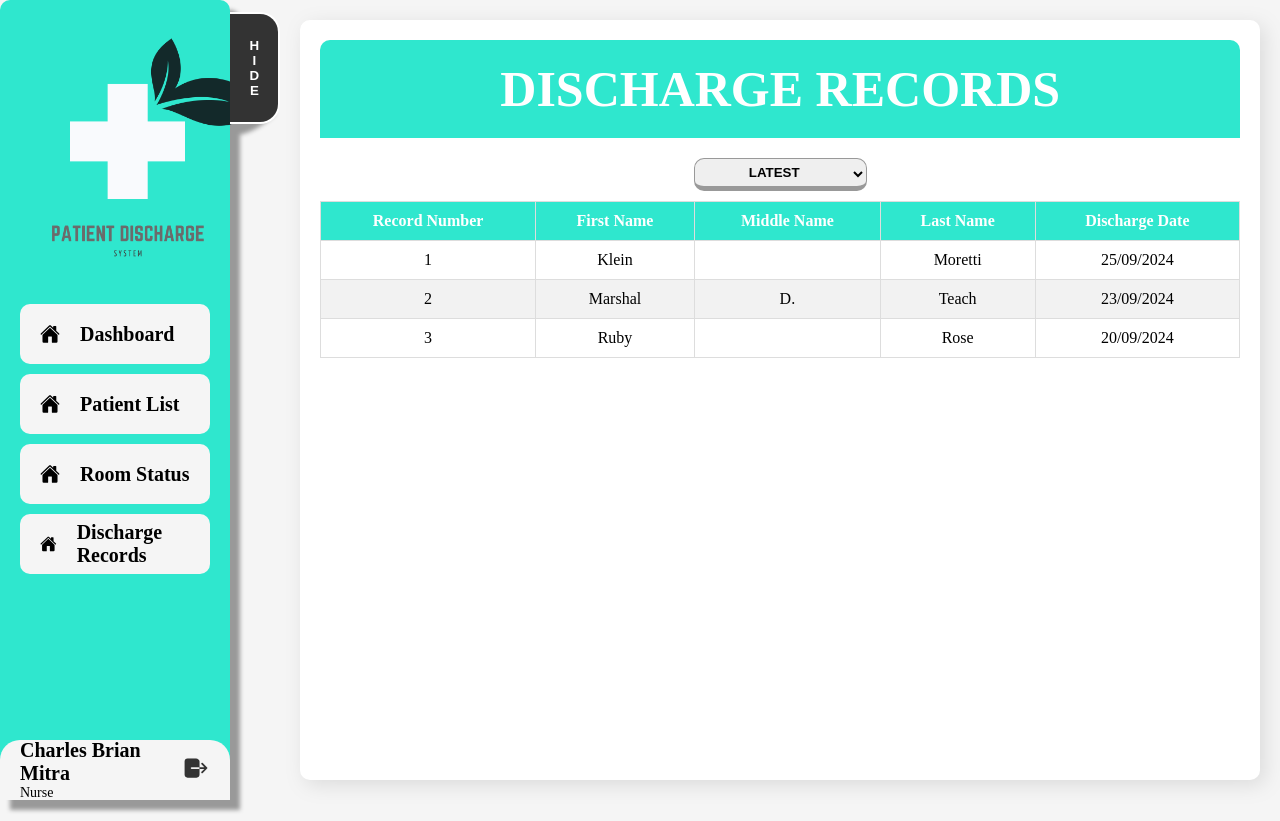
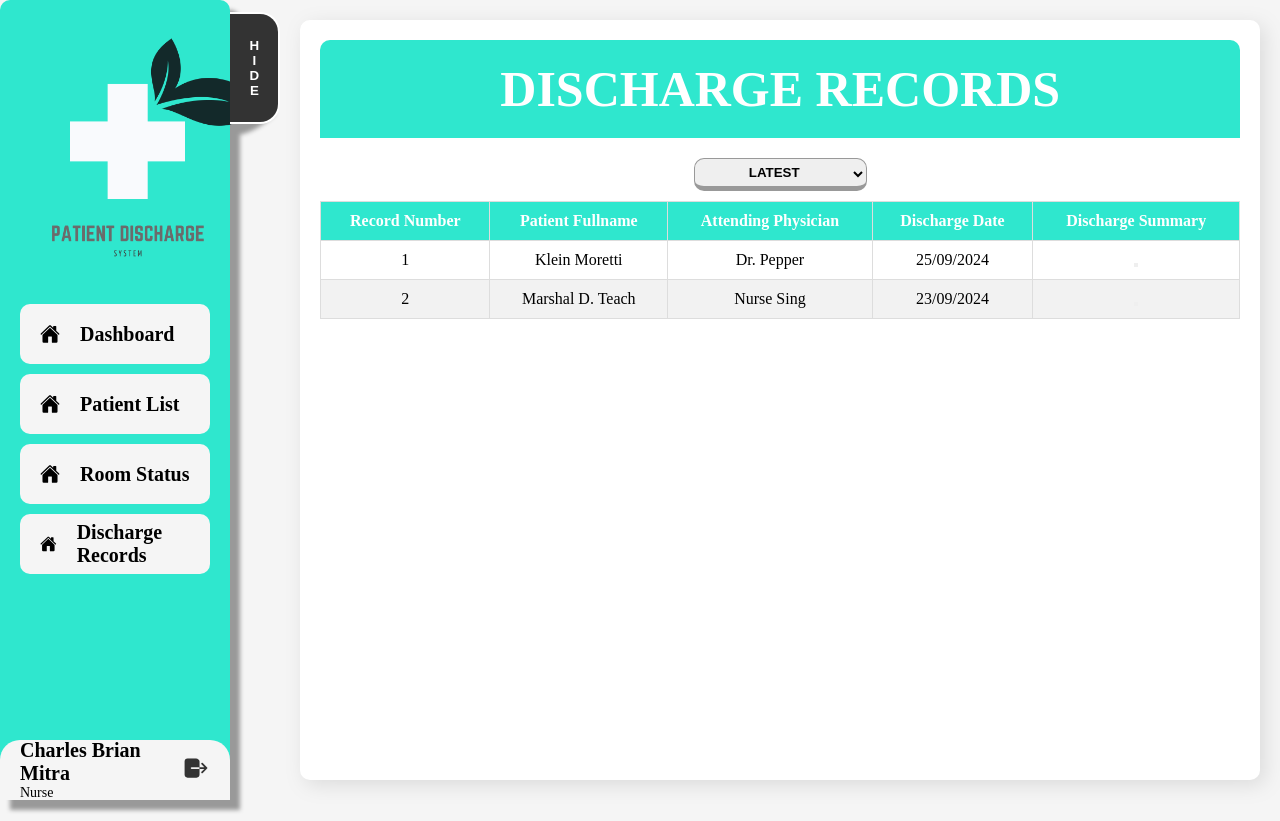
Before and after one commit to bcharles4/sia102_4a_grp4, a Django app: page /dischargeRecords/ in a window 1280 px wide. Run offline with Django 5.2, Linux system fonts and the light colour scheme; some libraries are stand-ins or nearby versions.

Commit message:
changed the layout of dischargeRecords

```diff
--- a/DocuCare-Integrated_System-Django/SIA102/SIA102/templates/SIA102/dischargeRecords.html
+++ b/DocuCare-Integrated_System-Django/SIA102/SIA102/templates/SIA102/dischargeRecords.html
@@ -27,34 +27,33 @@
             <thead>
                 <tr>
                     <th>Record Number</th>
-                    <th>First Name</th>
-                    <th>Middle Name</th>
-                    <th>Last Name</th>
+                    <th>Patient Fullname</th>
+                    <th>Attending Physician</th>
                     <th>Discharge Date</th>
+                    <th>Discharge Summary</th>
                 </tr>
             </thead>
             <tbody>
-                <tr onclick="window.location.href='{% url 'dischargeSummary' 'Klein Moretti' %}'">
+                <tr>
                     <td>1</td>
-                    <td>Klein</td>
-                    <td> </td>
-                    <td>Moretti</td>
+                    <td>Klein Moretti</td>
+                    <td>Dr. Pepper</td>
                     <td>25/09/2024</td>
+                    <td>
+                        <button onclick="window.location.href='{% url 'dischargeSummary' 'Klein Moretti' %}'" value="View Summary">
+                        </button>
+                    </td>
                 </tr>
 
-                <tr onclick="window.location.href='{% url 'dischargeSummary' 'Marshal D. Teach' %}'">
+                <tr>
                     <td>2</td>
-                    <td>Marshal</td>
-                    <td>D.</td>
-                    <td>Teach</td>
+                    <td>Marshal D. Teach</td>
+                    <td>Nurse Sing</td>
                     <td>23/09/2024</td>
-                </tr>
-                <tr onclick="window.location.href='{% url 'dischargeSummary' 'Ruby Rose' %}'">
-                    <td>3</td>
-                    <td>Ruby</td>
-                    <td> </td>
-                    <td>Rose</td>
-                    <td>20/09/2024</td>
+                    <td>
+                        <button  onclick="window.location.href='{% url 'dischargeSummary' 'Marshal D. Teach' %}'" value="View Summary">
+                        </button>
+                    </td>
                 </tr>
                 <!-- Add more rows as needed -->
             </tbody>
```
